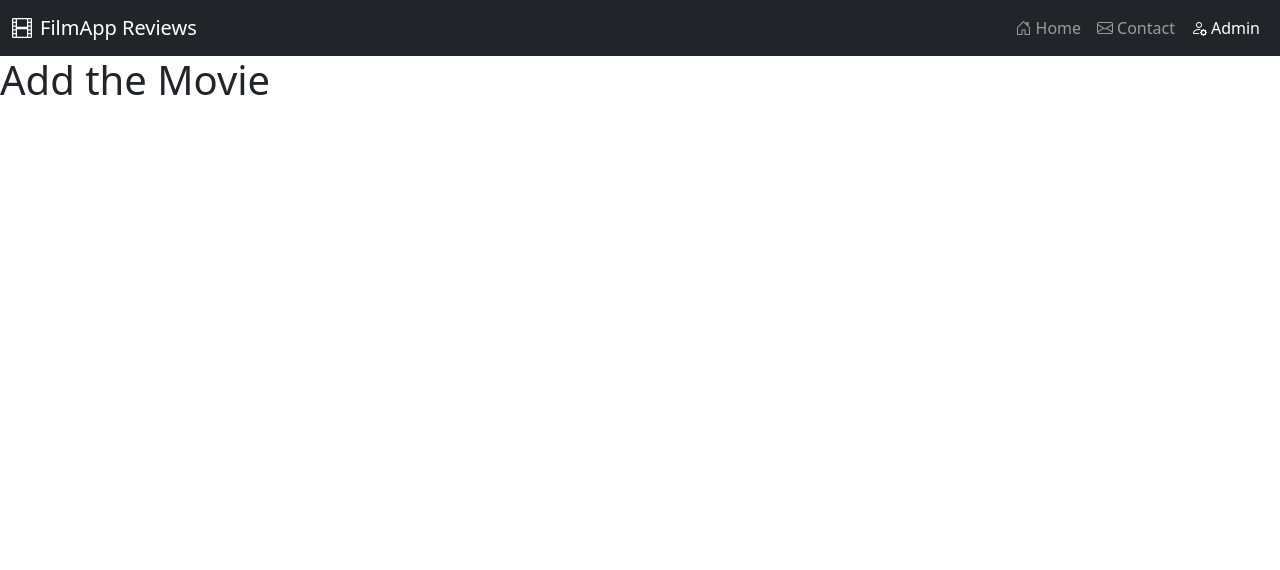
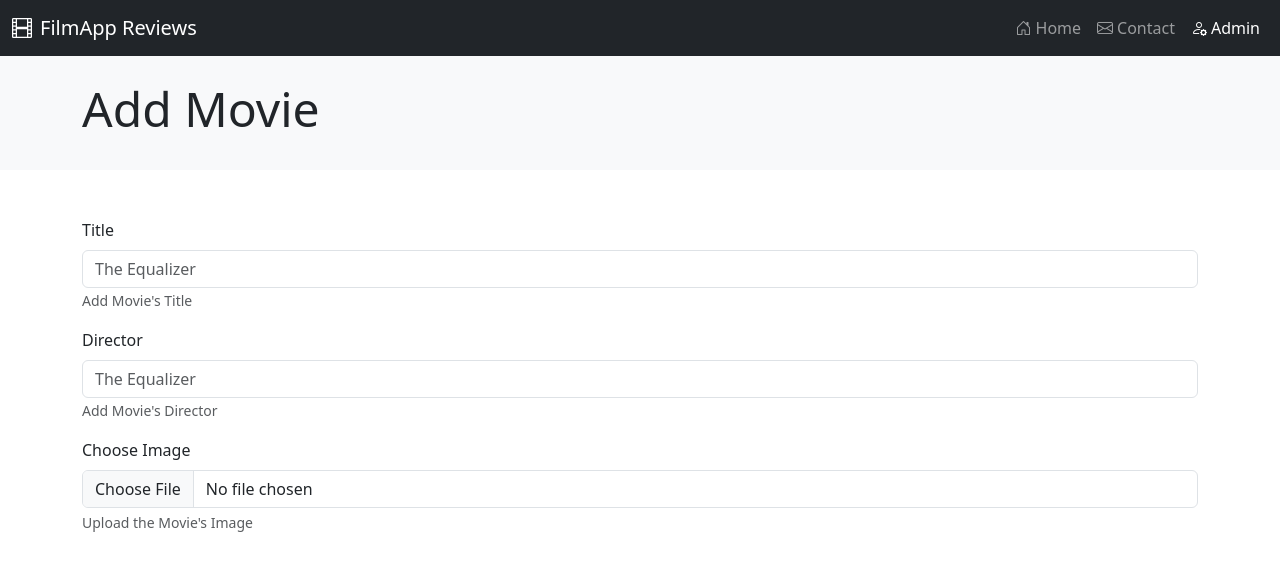
Before and after one commit to GianniVita/webapp-react, a React (Vite) app: page /admin/movies/create in a window 1280 px wide. Shown: the top 570 px of the page. Built offline with nearby package versions, Linux system fonts and the light colour scheme.

Commit message:
Add form for creating a new movie with title, director, and image upload

```diff
--- a/src/pages/CreateMoviePage.jsx
+++ b/src/pages/CreateMoviePage.jsx
@@ -2,7 +2,75 @@ export default function CreateMoviePage(){
 
 
     return(
-        <h1>Add the Movie</h1>
+        <>
+                <div className="banner bg-light p-4 mb-5">
+                    <div className="container d-flex justify-content-between align-items-center">
+                        <h1 className="display-5">Add Movie</h1>
+
+                    </div>
+                </div>
+        <div className="container">
+        <form>
+        <div class="mb-3">
+            <label for="title" class="form-label">Title</label>
+            <input
+                type="text"
+                class="form-control"
+                name="title"
+                id="title"
+                aria-describedby="titleHelper"
+                placeholder="The Equalizer"
+            />
+            <small id="titleHelper" class="form-text text-muted">Add Movie's Title</small>
+        </div>
+         <div class="mb-3">
+            <label for="director" class="form-label">Director</label>
+            <input
+                type="text"
+                class="form-control"
+                name="director"
+                id="director"
+                aria-describedby="directorHelper"
+                placeholder="The Equalizer"
+            />
+            <small id="directorHelper" class="form-text text-muted">Add Movie's Director</small>
+        </div>
+
+
+        <div class="mb-3">
+            <label for="image" class="form-label">Choose Image</label>
+            <input
+                type="file"
+                class="form-control"
+                name="image"
+                id="image"
+                placeholder=""
+                aria-describedby="imageHelper"
+            />
+            <div id="imageHelper" class="form-text">Upload the Movie's Image</div>
+        </div>
+
+
+
+
+        </form>
+        </div>
+
+
+
+
+        </>
+
+
 
     )
 }
+
+
+
+// "title": "Inception",
+//  "director": "Christopher Nolan",
+//  "genre": "Science Fiction",
+//  "release_year": 2010,
+//  "abstract": "A skilled thief is given a chance at redemption if he can successfully perform inception.",
+//  "image": "inception.jpg",
```
